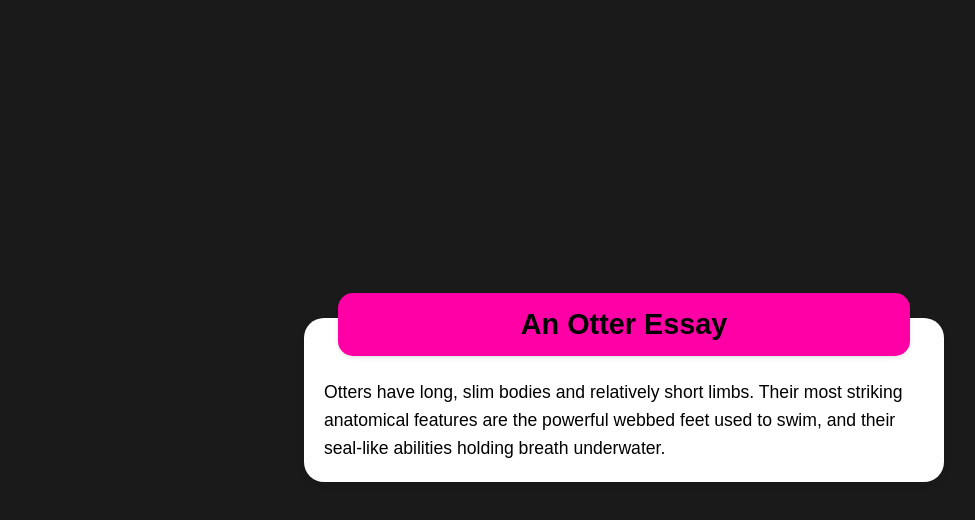
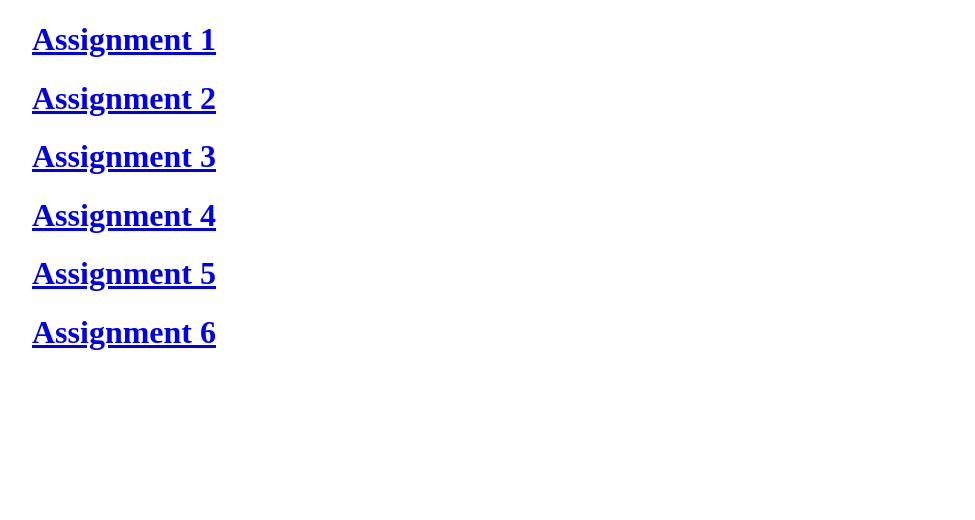
Before and after one commit to KelechiEjikeme/AltSchool-Assignments, a plain HTML site: page index.html in a window 1280 px wide. Shown: the whole page, without its empty margins (16-991 px from the left). Drawn offline with Linux system fonts and the light colour scheme.

Commit message:
CSS update

```diff
--- a/index.html
+++ b/index.html
@@ -1,73 +1,31 @@
 <!DOCTYPE html>
 <html lang="en">
-<head>
-    <meta charset="UTF-8">
-    <meta name="viewport" content="width=device-width, initial-scale=1.0">
-    <title>An Otter Essay</title>
-    <style>
-        body {
-            background-color: #1a1a1a;
-            display: flex;
-            justify-content: center;
-            align-items: center;
-            min-height: 100vh;
-            margin: 0;
-            font-family: Arial, sans-serif;
-        }
+  <head>
+    <meta charset="UTF-8" />
+    <meta name="viewport" content="width=<device-width>, initial-scale=1.0" />
+    <title>Document</title>
+  </head>
+  <body>
+    <ul>
+      <l1>
+        <h1><a href="./otter.html">Assignment 1</a></h1></l1
+      >
+      <l1>
+        <h1><a href="./web.html">Assignment 2</a></h1></l1
+      >
+      <l1>
+        <h1><a href="./card.html">Assignment 3</a></h1></l1
+      >
+      <l1>
+        <h1><a href="./form.html">Assignment 4</a></h1></l1
+      >
+      <l1>
+        <h1><a href="./check.html">Assignment 5</a></h1></l1
+      >
+      <l1>
+        <h1><a href="./url.html">Assignment 6</a></h1></l1
+      >
+    </ul>
 
-        .card {
-            width: 90%;
-            max-width: 600px;
-            background-color: white;
-            border-radius: 20px;
-            overflow: visible;
-            box-shadow: 0 4px 6px rgba(0, 0, 0, 0.1);
-            position: relative;
-            padding: 20px;
-        }
-
-        .header {
-            background-color: #ff00a6;
-            color: black;
-            padding: 15px 30px;
-            font-size: 1.8em;
-            font-weight: bold;
-            border-radius: 15px;
-            position: absolute;
-            top: -25px;
-            left: 50%;
-            transform: translateX(-50%);
-            width: 80%;
-            text-align: center;
-            box-shadow: 0 2px 4px rgba(0, 0, 0, 0.1);
-        }
-
-        .content {
-            margin-top: 40px;
-            font-size: 1.1em;
-            line-height: 1.6;
-        }
-
-        .arrow {
-            position: absolute;
-            top: 10px;
-            right: -40px;
-            width: 40px;
-            height: 40px;
-        }
-
-        .arrow img {
-            width: 100%;
-            height: 100%;
-        }
-    </style>
-</head>
-<body>
-    <div class="card">
-        <div class="header">An Otter Essay</div>
-        <div class="content">
-            Otters have long, slim bodies and relatively short limbs. Their most striking anatomical features are the powerful webbed feet used to swim, and their seal-like abilities holding breath underwater.
-        </div>
-    </div>
-</body>
+  </body>
 </html>
```
Also changed, not shown: otter.html (added, +73 -0 lines).
